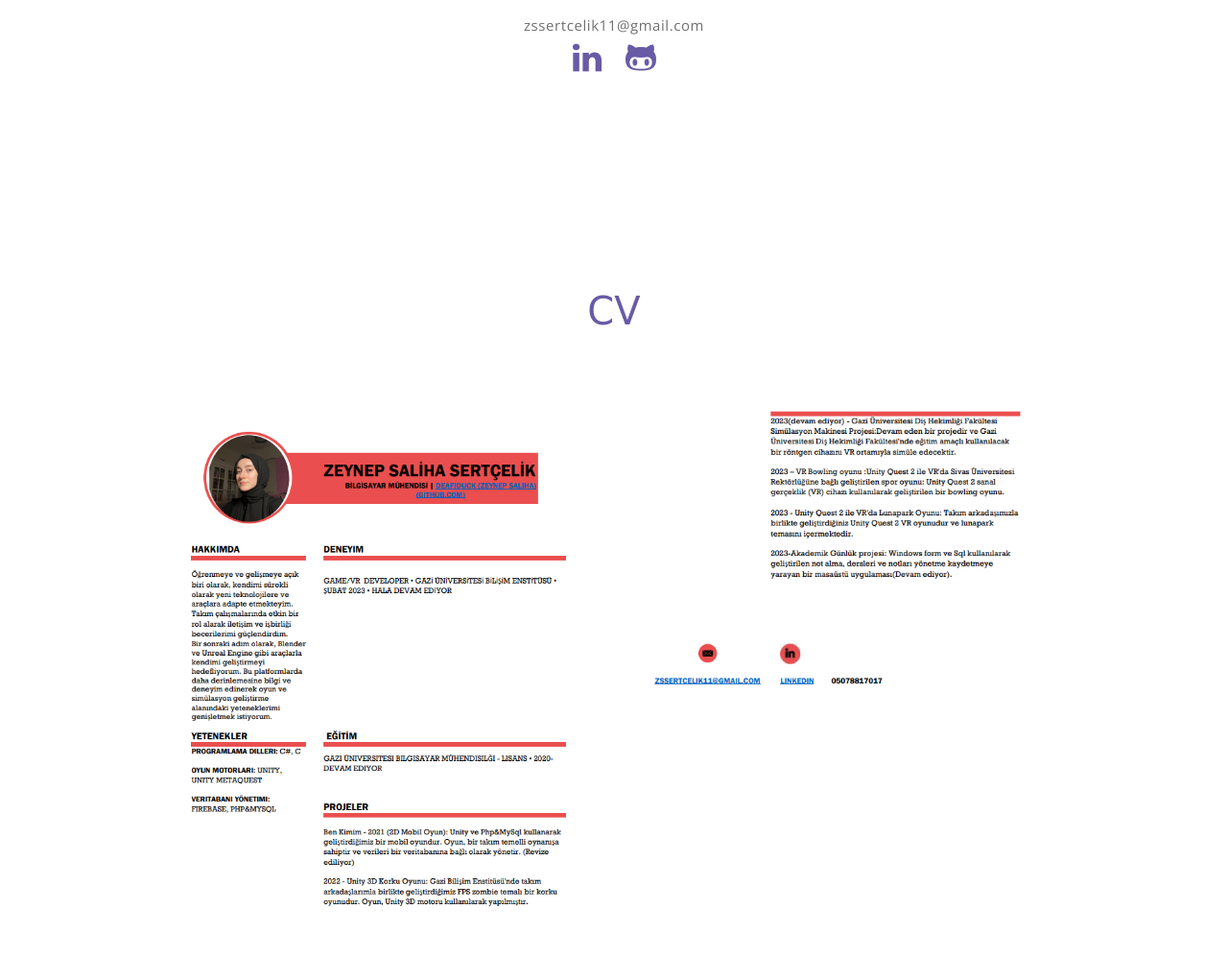
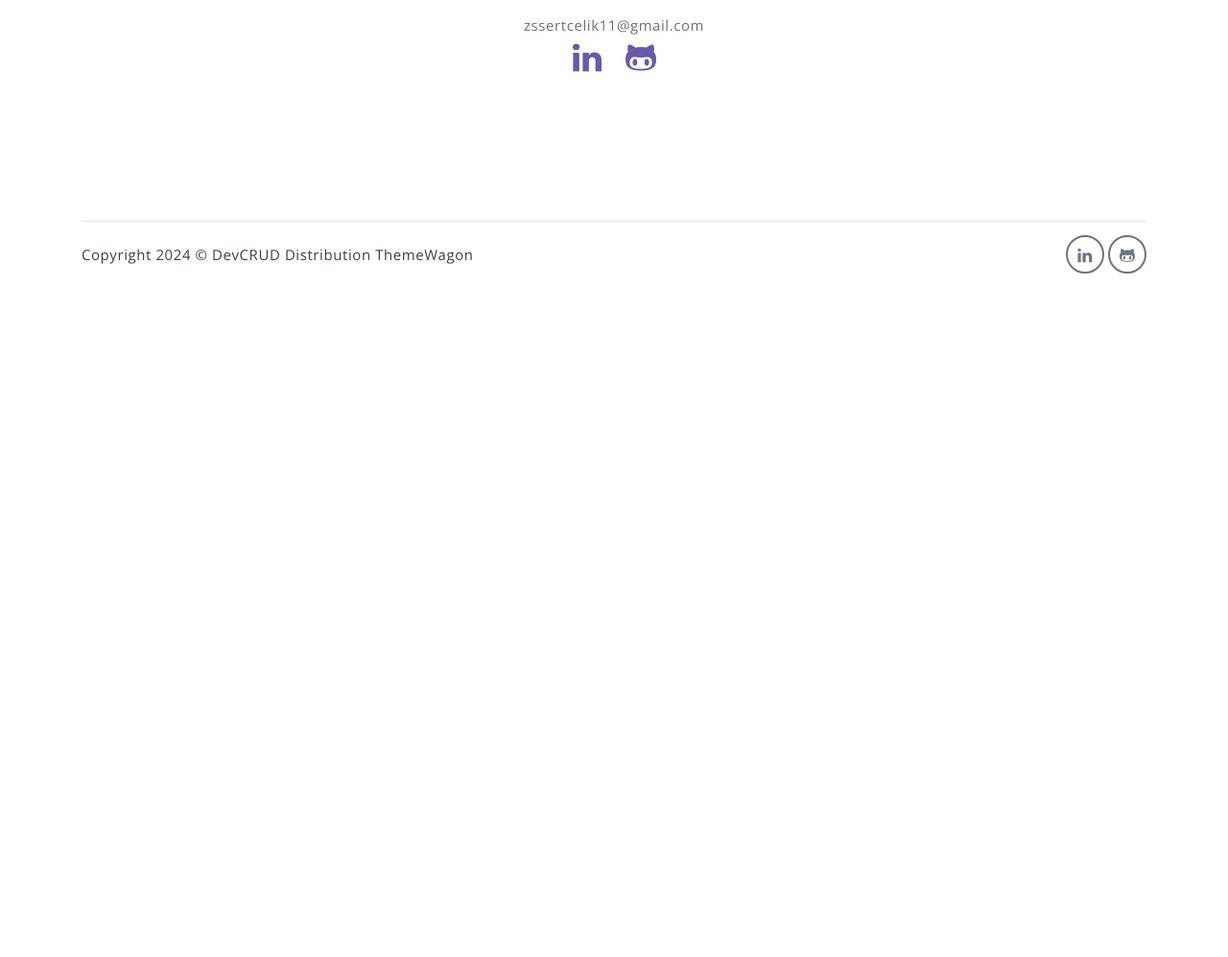
Before and after one commit to deafiduck/deafiduck.github.io, a plain HTML site: page index.html in a window 1280 px wide. Shown: the part 3449-4446 px from the top of the page at 96% size. After the commit the page ends 3749 px from the top, so only its background shows below. Drawn offline with nearby package versions, Linux system fonts and the light colour scheme; a web font is replaced by a local one.

Commit message:
cv kaldırıldı

```diff
--- a/index.html
+++ b/index.html
@@ -290,7 +290,7 @@
         </div><!-- end of container -->
     </section><!-- end of contact section -->
 
-    <section class="section" id="CV">
+    <!--<section class="section" id="CV">
     <div class="container">
         <div class="row justify-content-center mb-5">
             <div class="col-md-12 text-center">
@@ -314,9 +314,9 @@
                     </div>
                 </div>
             </div>
-        </div><!-- End of Row -->
-    </div><!-- End of Container -->
-    </section>
+        </div>End of Row
+    </div> End of Container
+    </section>-->
 
 
 
```
